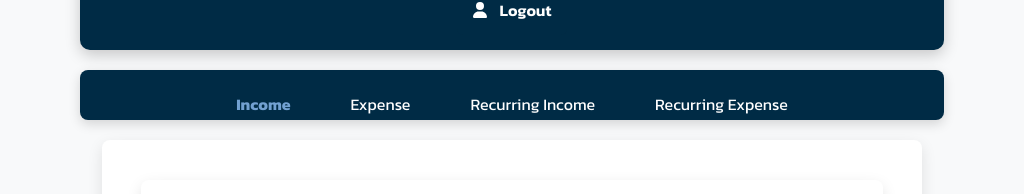
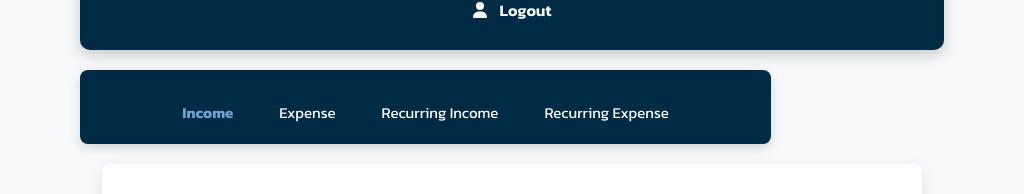
Before and after one commit to qamarser/company-tracker-frontend, a React (Vite) app: page /main in a window 1024 px wide. Shown: the part 138-332 px from the top of the page. Built offline with nearby package versions, Linux system fonts and the light colour scheme; no server answers; sample sign-in values are in the browser's storage.

Commit message:
menu bar responsive

```diff
--- a/src/App.css
+++ b/src/App.css
@@ -109,6 +109,7 @@ body {
     justify-content: space-between; /* Push items apart */
     width: 100%; /* Adjust width */
     margin: auto; /* Center horizontally */
+    gap: 10px;
 }
 .menu-bar-header {
     display: flex;
@@ -118,7 +119,7 @@ body {
     border-radius: var(--border-radius);
     box-shadow: 0px 4px 12px rgba(0, 0, 0, 0.15); /* Soft shadow effect */
     width:42vw;
-    height: 50px;
+    height: 74px;
 }
 
 /* 🔹 Individual Menu Buttons */
@@ -128,8 +129,10 @@ body {
     font-size: 16px;
     font-weight: 400;
     color: white;
-    padding: 0px 20px;
-    margin: 0 10px;
+    /* padding: 0px 20px; */
+    padding: 10px 15px;
+    /* margin: 0 10px; */
+    margin: 5px;
     cursor: pointer;
     transition: 0.3s ease-in-out;
     position: relative;
@@ -177,7 +180,7 @@ body {
     cursor: pointer;
     transition: 0.3s ease;
     width: auto;
-    height: 40px;
+    height: 57px;
 }
 
 .add-admin-btn:hover {
@@ -217,12 +220,15 @@ body {
     .menu-bar-header {
         flex-wrap: wrap; /* Allow wrapping on smaller screens */
         justify-content: center;
-        width: 100%;
+        width: 90%;
+        height: auto;
+        padding: 10px;
     }
 
     .menu-bar-header button {
         font-size: 14px;
         padding: 10px 15px;
+        width: auto;
     }
 }
 
@@ -245,11 +251,12 @@ body {
     .menu-bar-header {
         flex-wrap: wrap; /* Allow wrapping on smaller screens */
         justify-content: center;
-        width: 100%;
+        width: 80%;
+        padding: 10px;
     }
 
     .menu-bar-header button {
-        font-size: 16px;
-        padding: 10px 20px;
+        font-size: 15px;
+        padding: 10px 18px;
     }
 }
```
